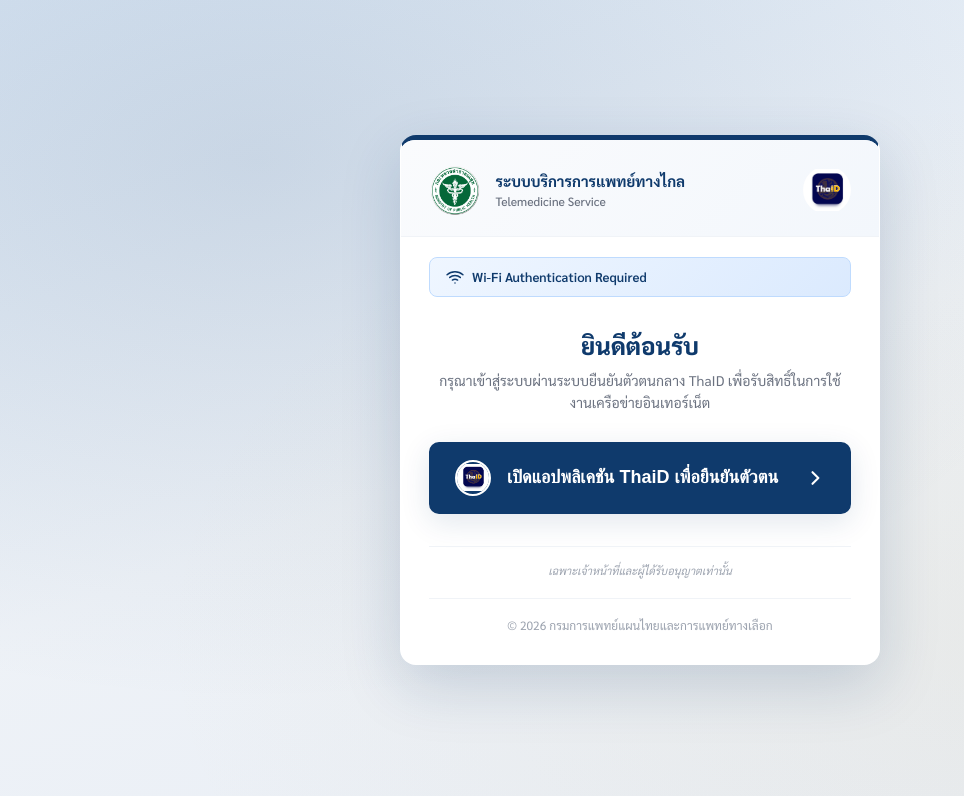
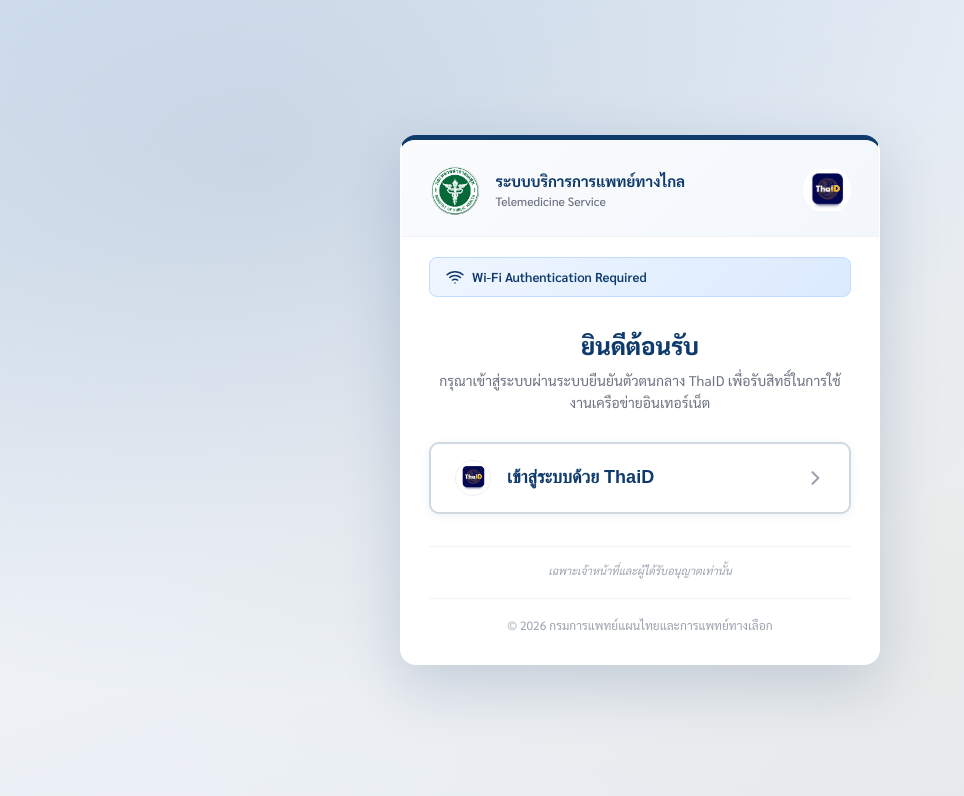
Before and after one commit to nebulize17/react-fastapi-thaid, a React (Vite) app in the folder frontend/: page / in a window 1280 px wide. Shown: the top 796 px of the page, without its empty margins (0-964 px from the left). Built offline with nearby package versions, Linux system fonts and the light colour scheme.

Commit message:
Revert "commit"
This reverts commit 00b8826bdfd31b6a30123662fa90be9eb10b2bfb.

```diff
--- a/frontend/src/components/Login.jsx
+++ b/frontend/src/components/Login.jsx
@@ -110,7 +110,6 @@
           )}
 
           <div style={{ display: 'flex', flexDirection: 'column', gap: '16px' }}>
-            {/* ปุ่มหลัก: บังคับเปิดแอป ThaiD บนเครื่อง (Mobile/Tablet App-to-App) */}
             <button
               onClick={handleLogin}
               style={{
@@ -120,20 +119,21 @@
                 gap: '16px',
                 padding: '16px 24px',
                 borderRadius: 'var(--radius-sm)',
-                border: '2px solid var(--primary)',
-                background: 'var(--primary)',
-                color: 'white',
+                border: '2px solid var(--border)',
+                background: 'white',
                 cursor: 'pointer',
                 transition: 'all 0.3s ease',
-                boxShadow: 'var(--shadow-md)',
+                boxShadow: 'var(--shadow-sm)',
               }}
               onMouseEnter={(e) => {
+                e.currentTarget.style.borderColor = 'var(--primary)';
+                e.currentTarget.style.boxShadow = 'var(--shadow-md)';
                 e.currentTarget.style.transform = 'translateY(-2px)';
-                e.currentTarget.style.filter = 'brightness(1.1)';
               }}
               onMouseLeave={(e) => {
+                e.currentTarget.style.borderColor = 'var(--border)';
+                e.currentTarget.style.boxShadow = 'var(--shadow-sm)';
                 e.currentTarget.style.transform = 'translateY(0)';
-                e.currentTarget.style.filter = 'none';
               }}
             >
               <img
@@ -144,11 +144,11 @@
                   height: '36px',
                   borderRadius: '50%',
                   objectFit: 'contain',
-                  border: '2px solid white'
+                  border: '1px solid #f0f0f0'
                 }}
               />
-              <span style={{ fontSize: '18px', fontWeight: '700' }}>
-                เปิดแอปพลิเคชัน ThaiD เพื่อยืนยันตัวตน
+              <span style={{ fontSize: '18px', fontWeight: '700', color: 'var(--primary)' }}>
+                เข้าสู่ระบบด้วย ThaiD
               </span>
               <svg
                 xmlns="http://www.w3.org/2000/svg"
@@ -156,7 +156,7 @@
                 fill="none"
                 stroke="currentColor"
                 strokeWidth={2.5}
-                style={{ width: '20px', height: '20px', marginLeft: 'auto', color: 'white' }}
+                style={{ width: '20px', height: '20px', marginLeft: 'auto', color: 'var(--text-light)' }}
               >
                 <path strokeLinecap="round" strokeLinejoin="round" d="M9 5l7 7-7 7" />
               </svg>
```
